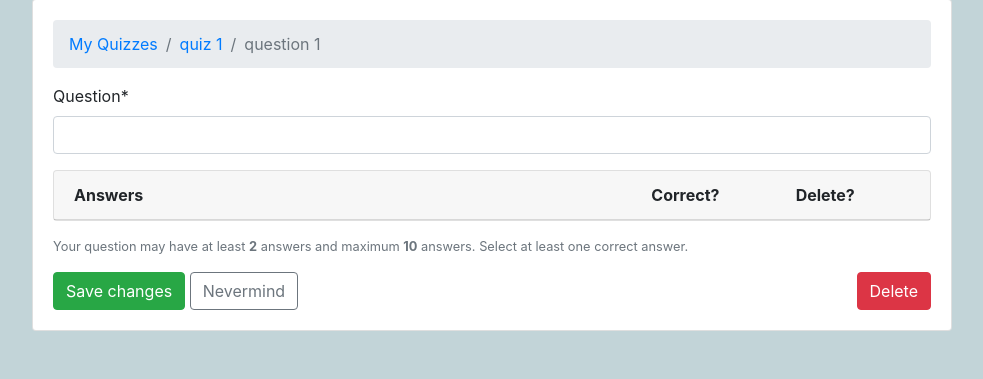
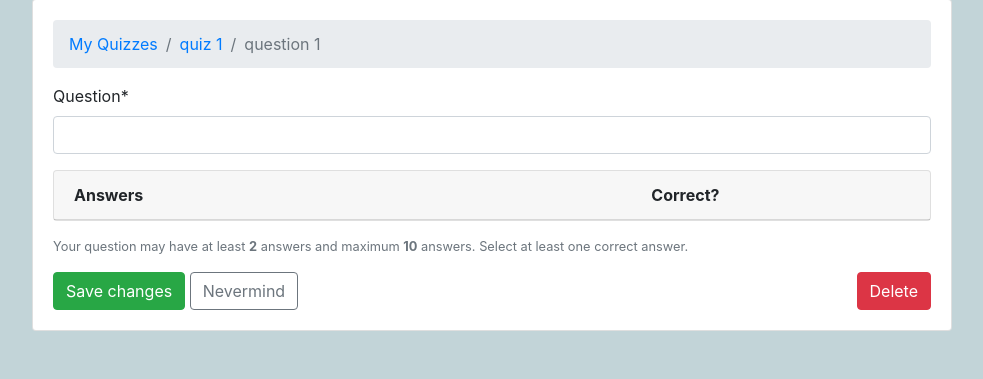
Before and after one commit to sima-rai/Quizify, a Django app: template classroom/templates/classroom/teachers/question_change_form.html in a window 1280 px wide. Shown: the part 81-460 px from the top of the page, without its empty margins (148-1131 px from the left). Run offline with Django 5.2, Linux system fonts and the light colour scheme; the template is opened without the code that fills it: values that come from a table or form of the project are taken from there, others are empty; data comes from the database, SQL or seed files in the repository; both versions use the stored data as it was after the commit; some libraries are stand-ins or nearby versions; some web fonts are replaced.

Commit message:
delete column commented

```diff
--- a/classroom/templates/classroom/teachers/question_change_form.html
+++ b/classroom/templates/classroom/teachers/question_change_form.html
@@ -24,9 +24,9 @@
           <div class="col-2">
             <strong>Correct?</strong>
           </div>
-          <div class="col-2">
+          <!-- <div class="col-2">
             <strong>Delete?</strong>
-          </div>
+          </div> -->
         </div>
       </div>
       {% for error in formset.non_form_errors %}
```
Also changed, not shown: db.sqlite3.
